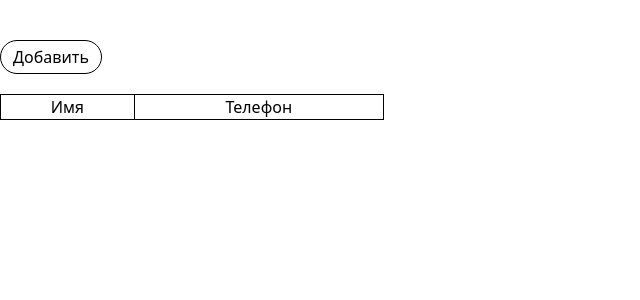
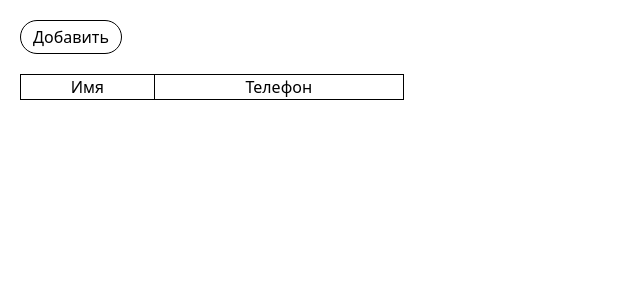
Before and after one commit to Iskait/roistat-test, a Vue app: page / in a window 1280 px wide. Shown: the top 300 px of the page, without its empty margins (0-640 px from the left). Built offline with nearby package versions, Linux system fonts and the light colour scheme.

Commit message:
Компонент приложения

```diff
--- a/src/App.vue
+++ b/src/App.vue
@@ -1,12 +1,14 @@
 <script setup lang="ts">
-import { ref } from "vue";
+import { provide, ref } from "vue";
 import Table from "@/components/users/Table.vue";
 
 const showModal = ref(false);
+
+provide("showModal", showModal);
 </script>
 
 <template>
-  <div class="container flex flex-col gap-y-5 mx-auto py-10">
+  <div class="container flex flex-col gap-y-5 mx-auto p-5">
     <button
       @click="showModal = !showModal"
       class="self-center md:self-start border border-black rounded-full px-3 py-1"
--- a/src/style.css
+++ b/src/style.css
@@ -2,6 +2,6 @@
 @tailwind components;
 @tailwind utilities;
 
-input {
-  @apply outline-none border border-black px-2
+input, select {
+  @apply outline-none border border-black px-2 w-52
 }
--- a/src/types/users/Form.d.ts
+++ /dev/null
@@ -1,5 +0,0 @@
-export interface Form {
-  name: string;
-  phone: string;
-  chief: string[];
-}
```
